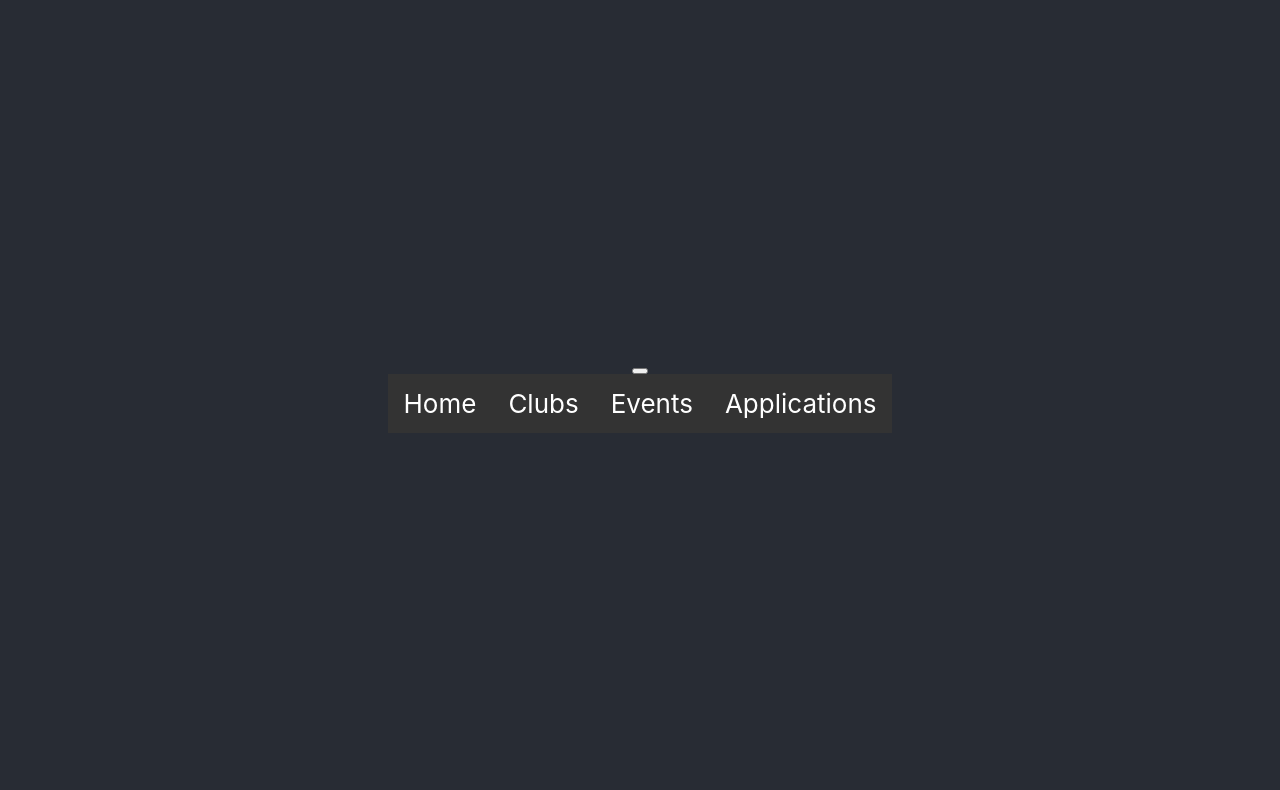
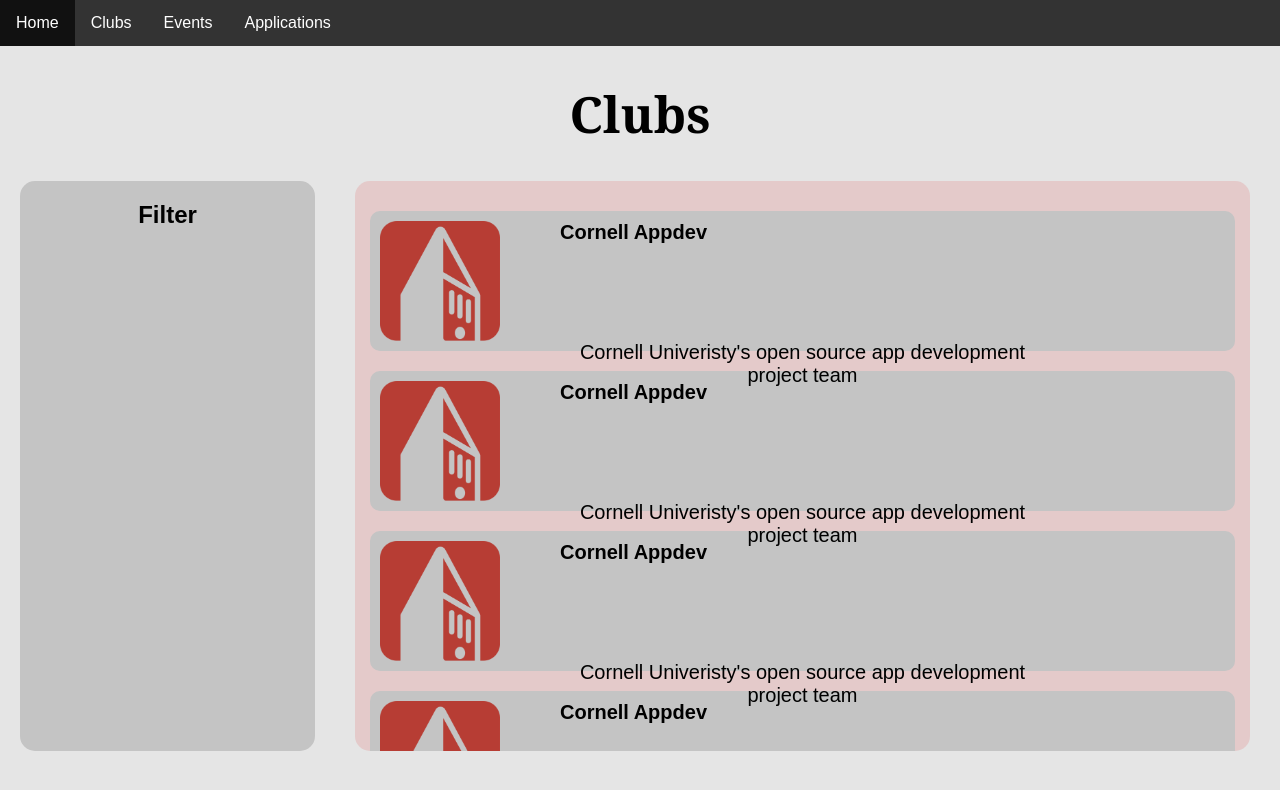
Before and after one commit to TerenceZhang29/Club-Platform-Frontend, a React (Create React App) app in the folder clubby/: page / in a window 1280 px wide. Shown: the top 790 px of the page. Built offline with nearby package versions, Linux system fonts and the light colour scheme.

Commit message:
change clublist page

```diff
--- a/clubby/src/App.js
+++ b/clubby/src/App.js
@@ -1,5 +1,6 @@
 import React from 'react';
 import logo from './logo.svg';
+import ClubListPage from "./Clublist.js"
 import './App.css';
 
 import NavBar from './navBar.js';
@@ -15,22 +16,7 @@
   render() {
     return (
       <div className="App">
-        <header className="App-header">
-          {/* <img src={logo} className="App-logo" alt="logo" /> */}
-          <button id={"download_python"} name={"Download"} />
-          <NavBar />
-          {/* <p>
-            Edit <code>src/App.js</code> and save to reload.
-          </p>
-          <a
-            className="App-link"
-            href="https://reactjs.org"
-            target="_blank"
-            rel="noopener noreferrer"
-          >
-            Learn React
-          </a> */}
-        </header>
+        <ClubListPage />
       </div>
     );
   }
--- /dev/null
+++ b/clubby/src/Clublist.css
@@ -0,0 +1,98 @@
+body {
+  font-family: Arial, Helvetica, sans-serif;
+  background: #E5E5E5;
+}
+
+h1 {
+  font-family: Cambria, Cochin, Georgia, Times, 'Times New Roman', serif;
+  font-size: 50px;
+}
+
+.filter-list-container {
+  display: flex;
+}
+
+.filter {
+  flex: 1 200px;
+  background-color: #c4c4c4;
+  border-radius: 15px;
+  margin: 0 20px 0 20px;
+
+
+}
+
+.clublist {
+
+  flex: 3 600px;
+  height: 550px;
+
+  background-color: #E4CACA;
+  border-radius: 15px;
+  margin: 0 30px 0 20px;
+  padding: 10px 5px 10px 5px;
+  overflow-y: scroll;
+
+}
+
+.club_bt {
+  background-color: #C4C4C4;
+  height: 120px;
+  border-radius: 10px;
+
+  /* border: black;
+  border-style: solid;
+  border-width: 10px; */
+
+  margin: 20px 10px 10px 10px;
+  padding: 10px 10px 10px 10px;
+
+
+  display: grid;
+  grid-template-columns: repeat(5,1fr);
+  grid-template-rows: repeat(2,1fr);
+
+
+}
+
+.club_bt img {
+  height: 120px;
+  width: 120px;
+
+  /* border: black;
+  border-style: solid;
+  border-width: 5px; */
+
+  grid-column-start: 1;
+  grid-column-end: 2;
+}
+
+.club_bt h3 {
+  padding: 0;
+  margin: 0;
+  font-size: 20px;
+
+  /* border: black;
+  border-style: solid;
+  border-width: 5px; */
+
+  grid-column-start: 2;
+  grid-column-end: 3;
+
+  grid-row-start: 1;
+  grid-row-end: 1;
+}
+
+.club_bt p {
+  padding: 0;
+  margin: 0;
+  font-size: 20px;
+
+  /* border: black;
+  border-style: solid;
+  border-width: 5px; */
+
+  grid-column-start: 2;
+  grid-column-end: 5;
+
+  grid-row-start: 2;
+}
--- /dev/null
+++ b/clubby/src/Clublist.js
@@ -0,0 +1,71 @@
+import React from 'react';
+import NavBar from './navBar.js';
+import './Clublist.css'
+
+class ClubListPage extends React.Component {
+  render() {
+    return (
+      <div class="clublistpage">
+        <header>
+          <NavBar />
+        </header>
+
+        <body>
+          <h1>Clubs</h1>
+          <div class='filter-list-container'>
+            <Filter />
+            <ClubList />
+          </div>
+        </body>
+
+      </div>
+    );
+  }
+}
+
+class Filter extends React.Component {
+  render() {
+    return (
+      <div class="filter">
+        <h2>Filter</h2>
+      </div>
+    );
+  }
+}
+
+class ClubList extends React.Component {
+  render() {
+    return (
+      <div class="clublist">
+        <ClubButton title={"Cornell Appdev"} logo={require('./App+Dev+Logo+-+Red.png')} intro={"Cornell Univeristy's open source app development project team"} />
+        <ClubButton title={"Cornell Appdev"} logo={require('./App+Dev+Logo+-+Red.png')} intro={"Cornell Univeristy's open source app development project team"} />
+        <ClubButton title={"Cornell Appdev"} logo={require('./App+Dev+Logo+-+Red.png')} intro={"Cornell Univeristy's open source app development project team"} />
+        <ClubButton title={"Cornell Appdev"} logo={require('./App+Dev+Logo+-+Red.png')} intro={"Cornell Univeristy's open source app development project team"} />
+        <ClubButton title={"Cornell Appdev"} logo={require('./App+Dev+Logo+-+Red.png')} intro={"Cornell Univeristy's open source app development project team"} />
+      </div>
+    );
+  }
+}
+
+class ClubButton extends React.Component {
+  constructor(props) {
+    super(props)
+    this.state = {
+      title: null,
+      logo: null,
+      intro: null
+    };
+  }
+
+  render() {
+    return (
+      <div class='club_bt' >
+        <img src={this.props.logo} />
+        <h3>{this.props.title}</h3>
+        <p>{this.props.intro}</p>
+      </div >
+    );
+  }
+}
+
+export default ClubListPage
```
Also changed, not shown: clubby/src/App+Dev+Logo+-+Red.png (added), 1 other file (tests, documents, lock files or other folders).
